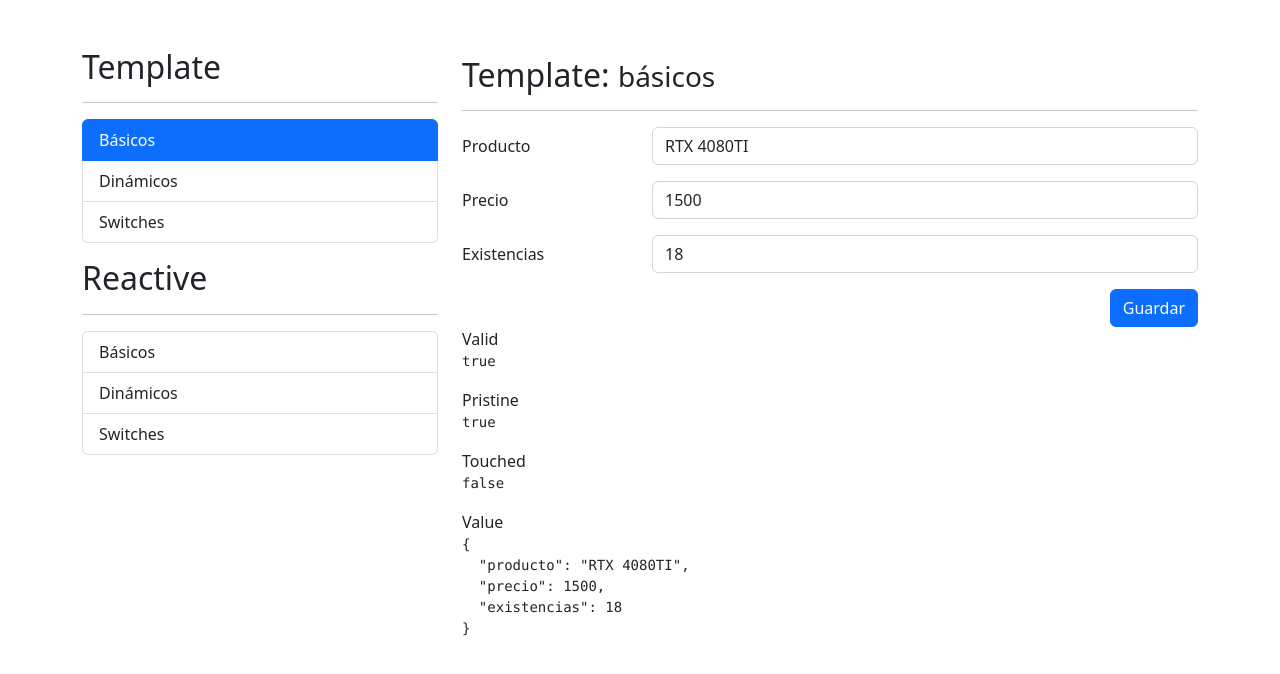
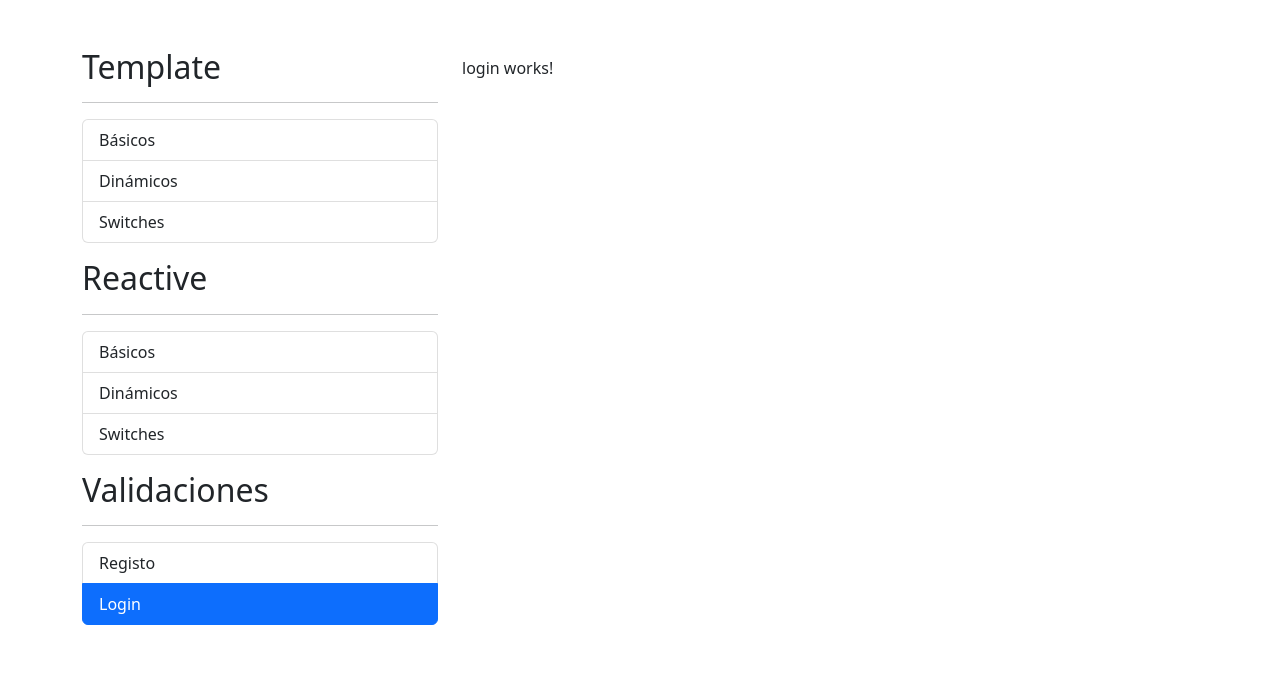
Before and after one commit to AlexanderMartinez25/06-formulariosApp, an Angular app: page /auth/login in a window 1280 px wide. Before the commit this address led to /template/basicos. Shown: the top 674 px of the page. Built offline with nearby package versions, Linux system fonts and the light colour scheme.

Commit message:
ruta y LazyLoad

```diff
--- a/src/app/app-routing.module.ts
+++ b/src/app/app-routing.module.ts
@@ -10,6 +10,10 @@
     path: 'reactive',
     loadChildren: () => import('./reactive/reactive.module').then(m => m.ReactiveModule)
   },
+  {
+    path: 'auth',
+    loadChildren: () => import('./auth/auth.module').then(m => m.AuthModule)
+  },
   { path: '**', redirectTo: 'template' }
 
 ];
--- /dev/null
+++ b/src/app/auth/pages/login/login.component.html
@@ -0,0 +1 @@
+<p>login works!</p>
--- /dev/null
+++ b/src/app/auth/pages/login/login.component.ts
@@ -0,0 +1,16 @@
+import { Component, OnInit } from '@angular/core';
+
+@Component({
+  selector: 'app-login',
+  templateUrl: './login.component.html',
+  styles: [
+  ]
+})
+export class LoginComponent implements OnInit {
+
+  constructor() { }
+
+  ngOnInit(): void {
+  }
+
+}
--- /dev/null
+++ b/src/app/auth/pages/registro/registro.component.html
@@ -0,0 +1 @@
+<p>registro works!</p>
--- /dev/null
+++ b/src/app/auth/pages/registro/registro.component.ts
@@ -0,0 +1,16 @@
+import { Component, OnInit } from '@angular/core';
+
+@Component({
+  selector: 'app-registro',
+  templateUrl: './registro.component.html',
+  styles: [
+  ]
+})
+export class RegistroComponent implements OnInit {
+
+  constructor() { }
+
+  ngOnInit(): void {
+  }
+
+}
--- a/src/app/reactive/reactive.module.ts
+++ b/src/app/reactive/reactive.module.ts
@@ -2,10 +2,10 @@
 import { CommonModule } from '@angular/common';
 import { ReactiveFormsModule } from '@angular/forms';
 
-import { ReactiveRountingModule } from './reactive-routing.module';
 import { BasicosComponent } from './basicos/basicos.component';
 import { DinamicosComponent } from './dinamicos/dinamicos.component';
 import { SwitchesComponent } from './switches/switches.component';
+import { AuthRoutingModule } from '../auth/auth-routing.module';
 
 
 @NgModule({
@@ -17,7 +17,7 @@
   imports: [
     CommonModule,
     ReactiveFormsModule,
-    ReactiveRountingModule
+    AuthRoutingModule
   ]
 })
 export class ReactiveModule { }
--- a/src/app/shared/sidemenu/sidemenu.component.html
+++ b/src/app/shared/sidemenu/sidemenu.component.html
@@ -9,8 +9,17 @@
 
 <h2>Reactive</h2>
 <hr>
-<ul class="list-group">
+<ul class="list-group mb-3">
     <li class="list-group-item" *ngFor="let item of reactiveMenu" [routerLink]="[item.ruta]" routerLinkActive="active">
         {{item.texto}}
     </li>
 </ul>
+
+<h2>Validaciones</h2>
+<hr>
+
+<ul class="list-group">
+    <li class="list-group-item" *ngFor="let item of authMenu" [routerLink]="[item.ruta]" routerLinkActive="active">
+        {{item.texto}}
+    </li>
+</ul>
--- a/src/app/shared/sidemenu/sidemenu.component.ts
+++ b/src/app/shared/sidemenu/sidemenu.component.ts
@@ -44,4 +44,15 @@
       ruta: './reactive/switches'
     }
   ];
+
+  authMenu: MenuItem[] = [
+    {
+      texto: 'Registo',
+      ruta: './auth/registro'
+    },
+    {
+      texto: 'Login',
+      ruta: './auth/login'
+    }
+  ];
 }
```
Also changed, not shown: src/app/auth/auth-routing.module.ts (added, +29 -0 lines), src/app/auth/auth.module.ts (added, +21 -0 lines).
